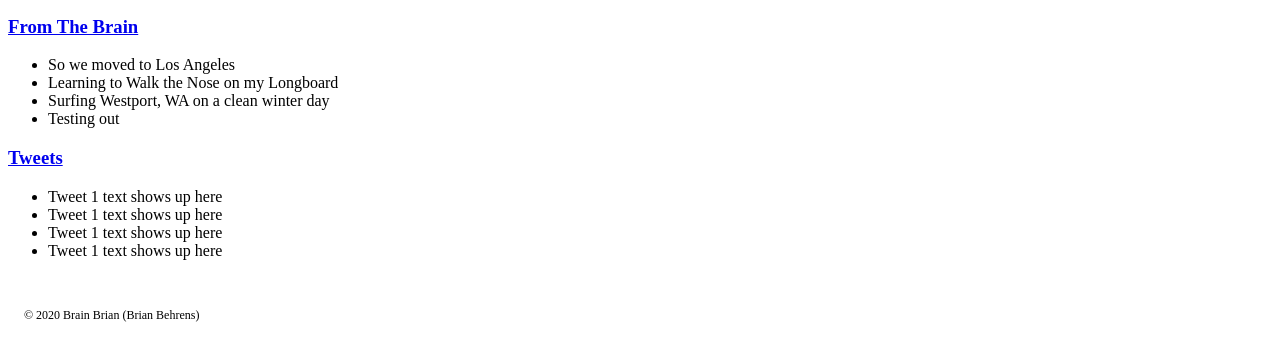
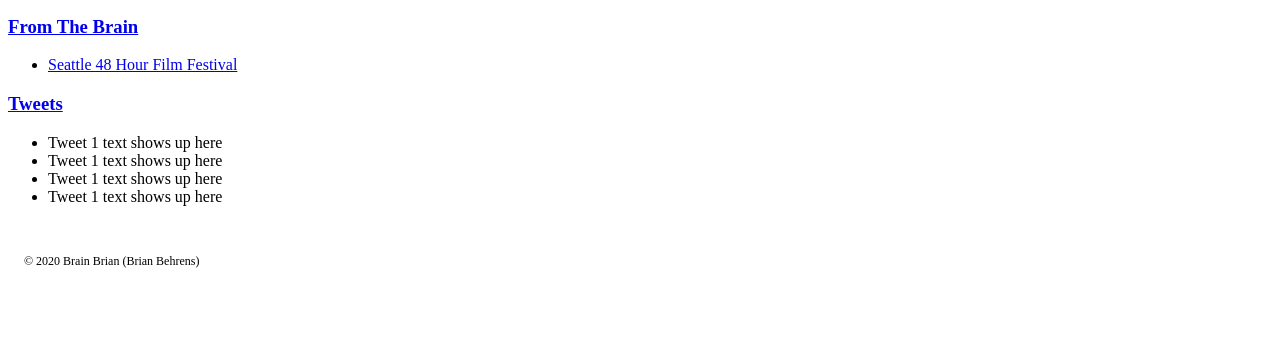
Before and after one commit to brainbrian/brainbrian-gatsby, a Gatsby site: page /posts in a window 1280 px wide. Shown: the part 196-554 px from the top of the page. Built offline with nearby package versions, Linux system fonts and the light colour scheme; Gatsby itself is replaced by a stand-in of ours.

Commit message:
Add dynamic posts in footer

```diff
--- a/src/components/Footer/Footer.jsx
+++ b/src/components/Footer/Footer.jsx
@@ -1,8 +1,13 @@
 import * as React from 'react';
+
+import { usePosts } from './hooks/usePosts';
 
 import Styles from './Footer.module.scss';
 
-export const Footer = () => (
+export const Footer = () => {
+    const posts = usePosts();
+
+    return (
         <>
             <div className="content">
                 <section>
@@ -10,10 +15,11 @@ export const Footer = () => (
                         <h3>From The Brain</h3>
                     </a>
                     <ul>
-                    <li>So we moved to Los Angeles</li>
-                    <li>Learning to Walk the Nose on my Longboard</li>
-                    <li>Surfing Westport, WA on a clean winter day</li>
-                    <li>Testing out</li>
+                        {posts.map(({ id, slug, title }) => (
+                            <li key={id}>
+                                <a href={slug}>{title}</a>
+                            </li>
+                        ))}
                     </ul>
                 </section>
                 <section>
@@ -33,3 +39,4 @@ export const Footer = () => (
             </footer>
         </>
     );
+};
--- /dev/null
+++ b/src/components/Footer/hooks/usePosts.js
@@ -0,0 +1,32 @@
+import { useStaticQuery, graphql } from 'gatsby';
+
+export const usePosts = () => {
+    const { allMarkdownRemark } = useStaticQuery(
+        graphql`
+            query {
+                allMarkdownRemark(
+                    sort: { order: DESC, fields: [frontmatter___date] }
+                    limit: 5
+                    filter: { fields: { collection: { eq: "posts" } } }
+                ) {
+                    edges {
+                        node {
+                            id
+                            fields {
+                                slug
+                            }
+                            frontmatter {
+                                title
+                            }
+                        }
+                    }
+                }
+            }
+        `,
+    );
+    return allMarkdownRemark.edges.map((edge) => ({
+        id: edge.node.id,
+        slug: edge.node.fields.slug,
+        title: edge.node.frontmatter.title,
+    }));
+};
--- a/src/pages/posts.jsx
+++ b/src/pages/posts.jsx
@@ -25,6 +25,7 @@ const BlogPage = ({
 
 export default BlogPage;
 
+// TODO: Add pagination - https://www.gatsbyjs.com/docs/adding-pagination/
 export const pageQuery = graphql`
     query {
         allMarkdownRemark(
```
Lines whose indentation alone changed are shown as unchanged.
